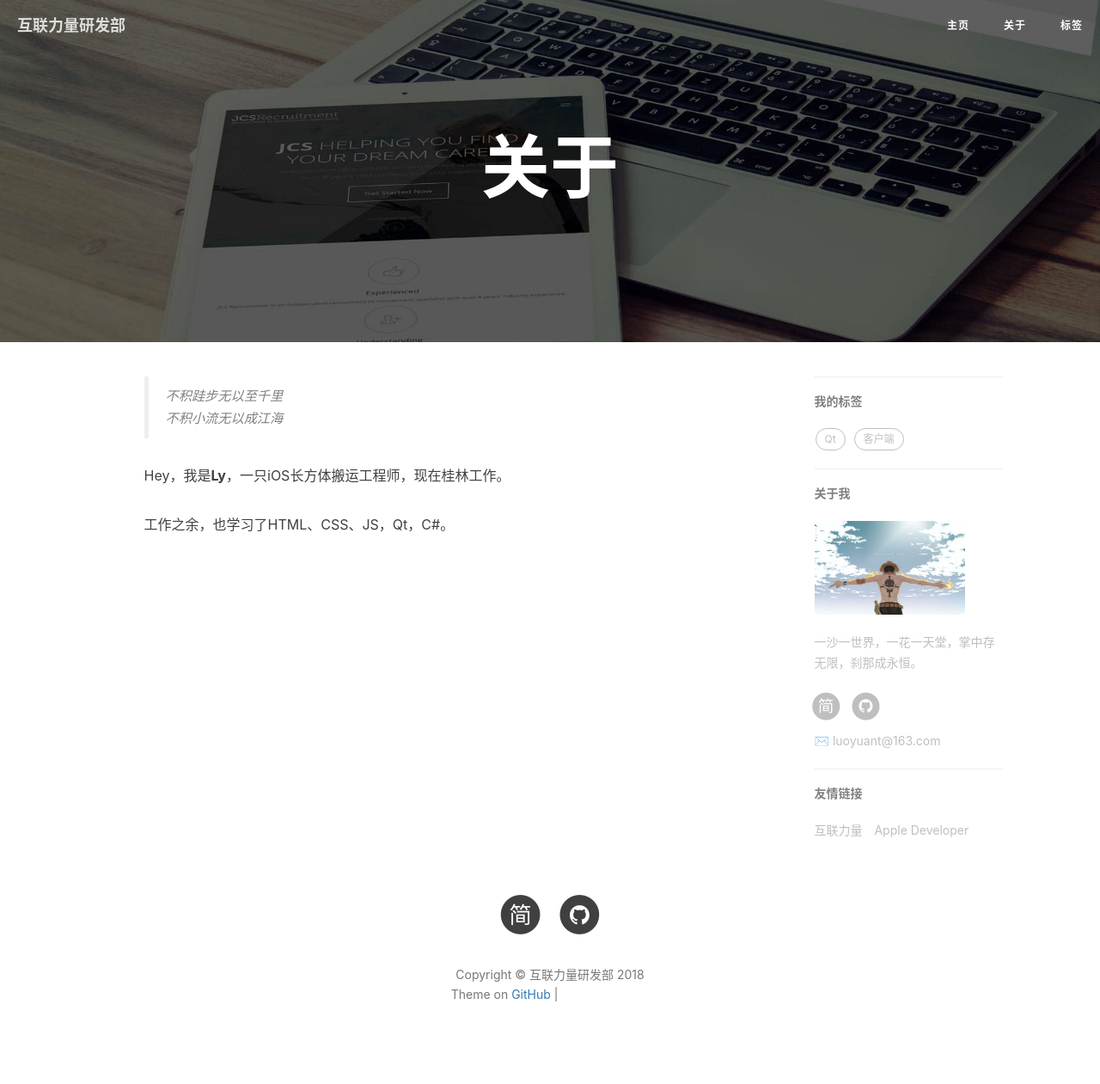
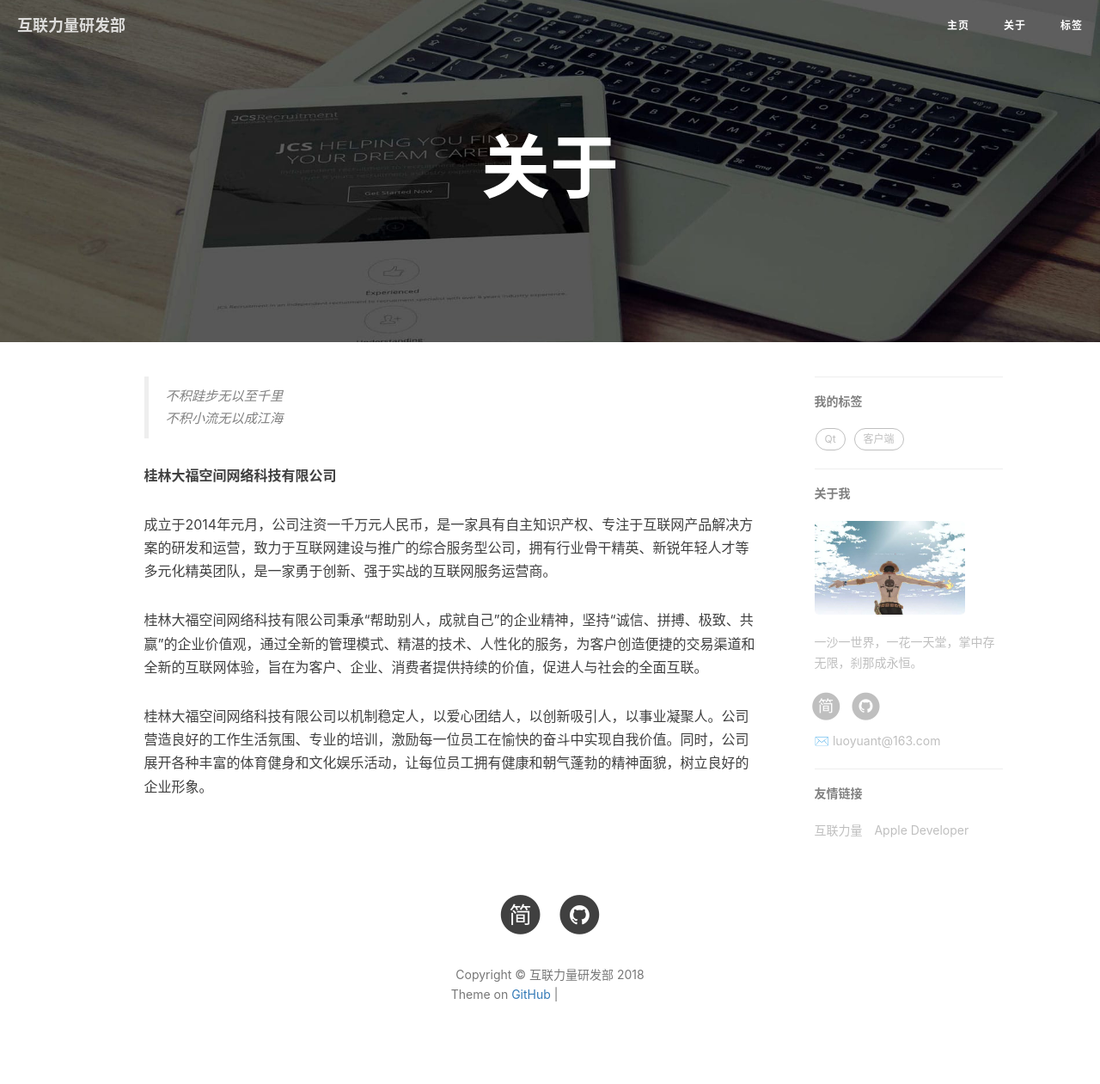
Before and after one commit to f598/f598.github.io, a Jekyll site: the page built from about.html, in a window 1280 px wide. Shown: the whole page at 86% size. Built offline with Jekyll 4.4.1, drawn with Linux system fonts in a browser that asks for light colours; nearby versions of some CDN libraries; comment, search, counter and statistics services are not loaded; grey boxes are pictures that could not be loaded.

Commit message:
Update about.html

```diff
--- a/about.html
+++ b/about.html
@@ -21,9 +21,18 @@ header-img: "img/post-bg-rwd.jpg"
         </p>
     </blockquote>
 
-    <p>Hey，我是<strong>Ly</strong>，一只iOS长方体搬运工程师，现在桂林工作。</p>
+    <p><strong>桂林大福空间网络科技有限公司</strong></p>
 
-    <p>工作之余，也学习了HTML、CSS、JS，Qt，C#。</p>
+    <p>
+        成立于2014年元月，公司注资一千万元人民币，是一家具有自主知识产权、专注于互联网产品解决方案的研发和运营，致力于互联网建设与推广的综合服务型公司，拥有行业骨干精英、新锐年轻人才等多元化精英团队，是一家勇于创新、强于实战的互联网服务运营商。
+    </p>
+
+    <p>
+        桂林大福空间网络科技有限公司秉承“帮助别人，成就自己”的企业精神，坚持“诚信、拼搏、极致、共赢”的企业价值观，通过全新的管理模式、精湛的技术、人性化的服务，为客户创造便捷的交易渠道和全新的互联网体验，旨在为客户、企业、消费者提供持续的价值，促进人与社会的全面互联。
+    </p>
+    <p>
+        桂林大福空间网络科技有限公司以机制稳定人，以爱心团结人，以创新吸引人，以事业凝聚人。公司营造良好的工作生活氛围、专业的培训，激励每一位员工在愉快的奋斗中实现自我价值。同时，公司展开各种丰富的体育健身和文化娱乐活动，让每位员工拥有健康和朝气蓬勃的精神面貌，树立良好的企业形象。
+    </p>
 
     <!-- <p>这是我的利用 <a href="https://pages.github.com/">GitHub Pages</a> 与 <a href="http://jekyll.com.cn/">Jekyll</a> 搭建的 个人博客。我在GitHub主页<a href="https://github.com/qiubaiying">👉GitHub·BY</a> 与 简书主页<a href="https://http://www.jianshu.com/u/e71990ada2fd">👉BY</a>。如果有什么问题，欢迎提出探讨~</p> -->
 
```
